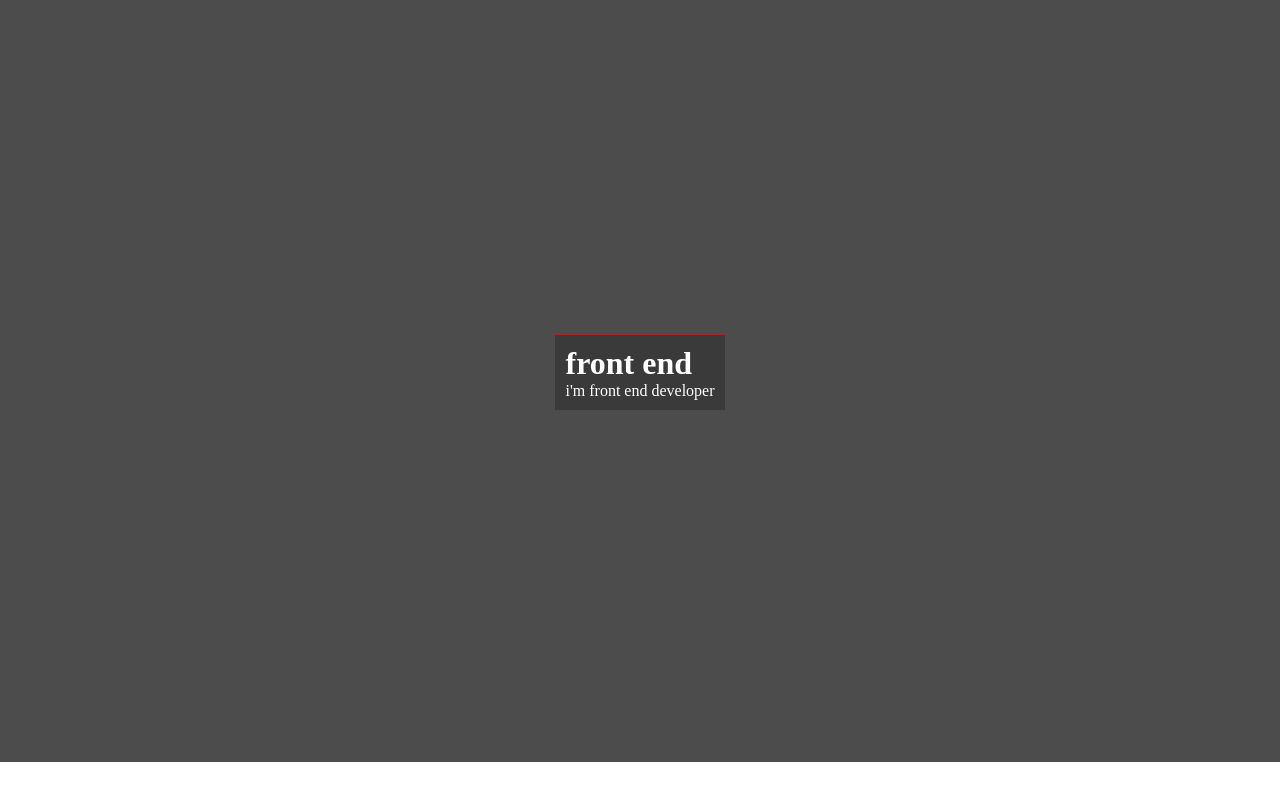
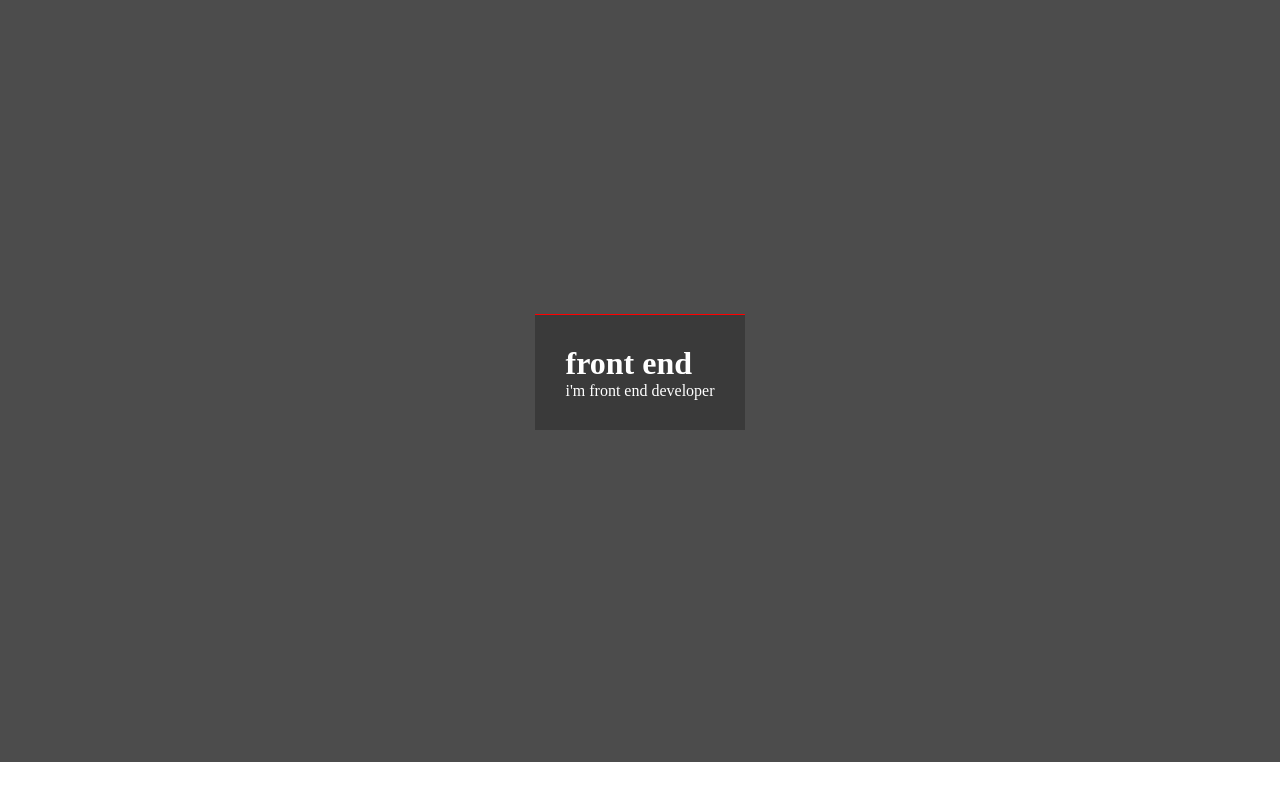
Before and after one commit to thamerrrrrr/css-application, a plain HTML site: page index.html in a window 1280 px wide. Shown: the part 43-844 px from the top of the page. Drawn offline with Linux system fonts and the light colour scheme.

Commit message:
Add files via upload

```diff
--- a/css/main.css
+++ b/css/main.css
@@ -51,9 +51,9 @@ align-items: center;
 
 
 }
-.header-item{
+.header-content{
     background-color:rgba(0 0 0 / 23%);
-    padding:10px;
+    padding:30px;
     border-top:solid 1px red;
 
 }
--- a/index.html
+++ b/index.html
@@ -32,7 +32,7 @@
 
     </div>
     <div class="header">
-        <div class="header-item">
+        <div class="header-content">
         <h1> front end</h1>
         <p> i'm front end developer</p>
     </div>
```
